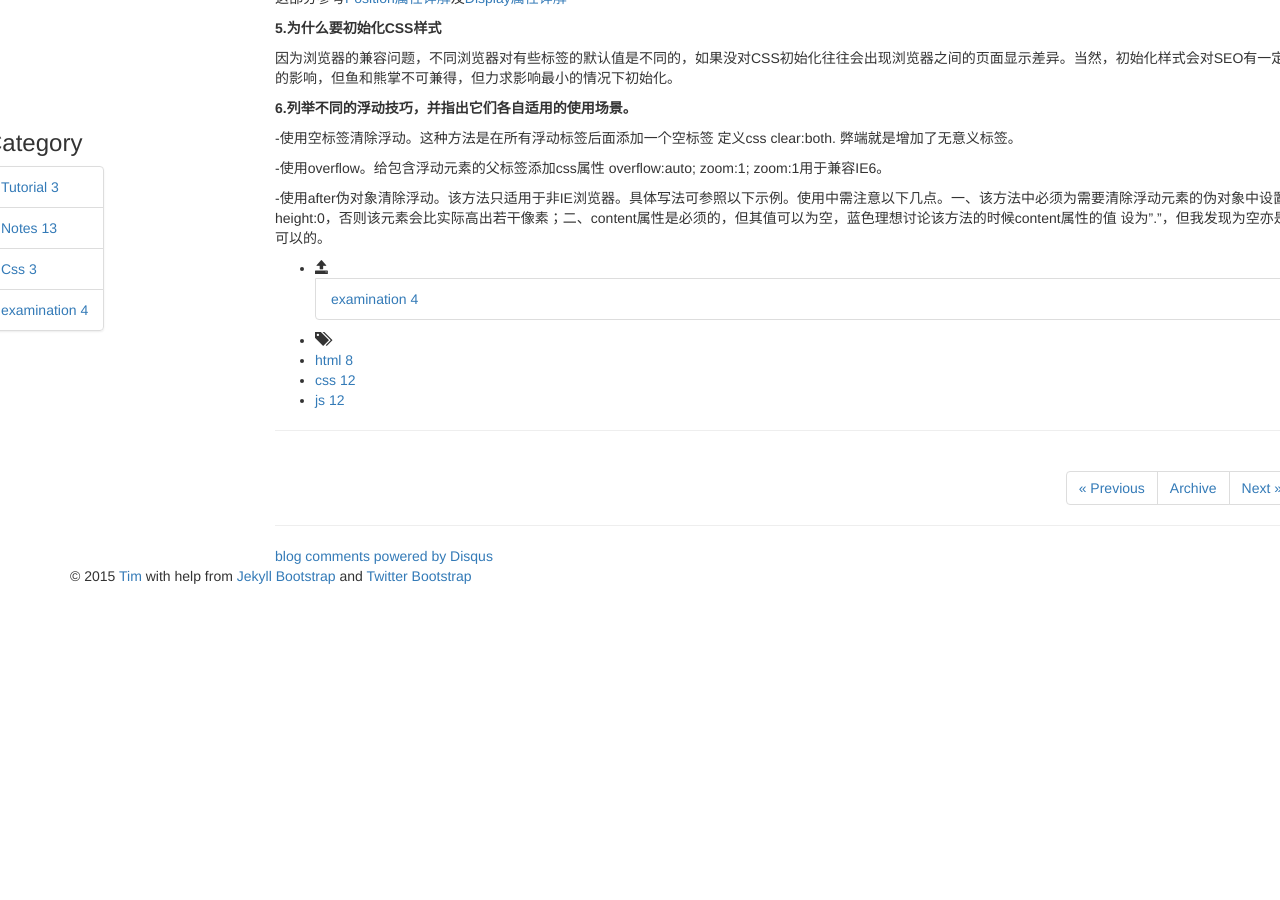
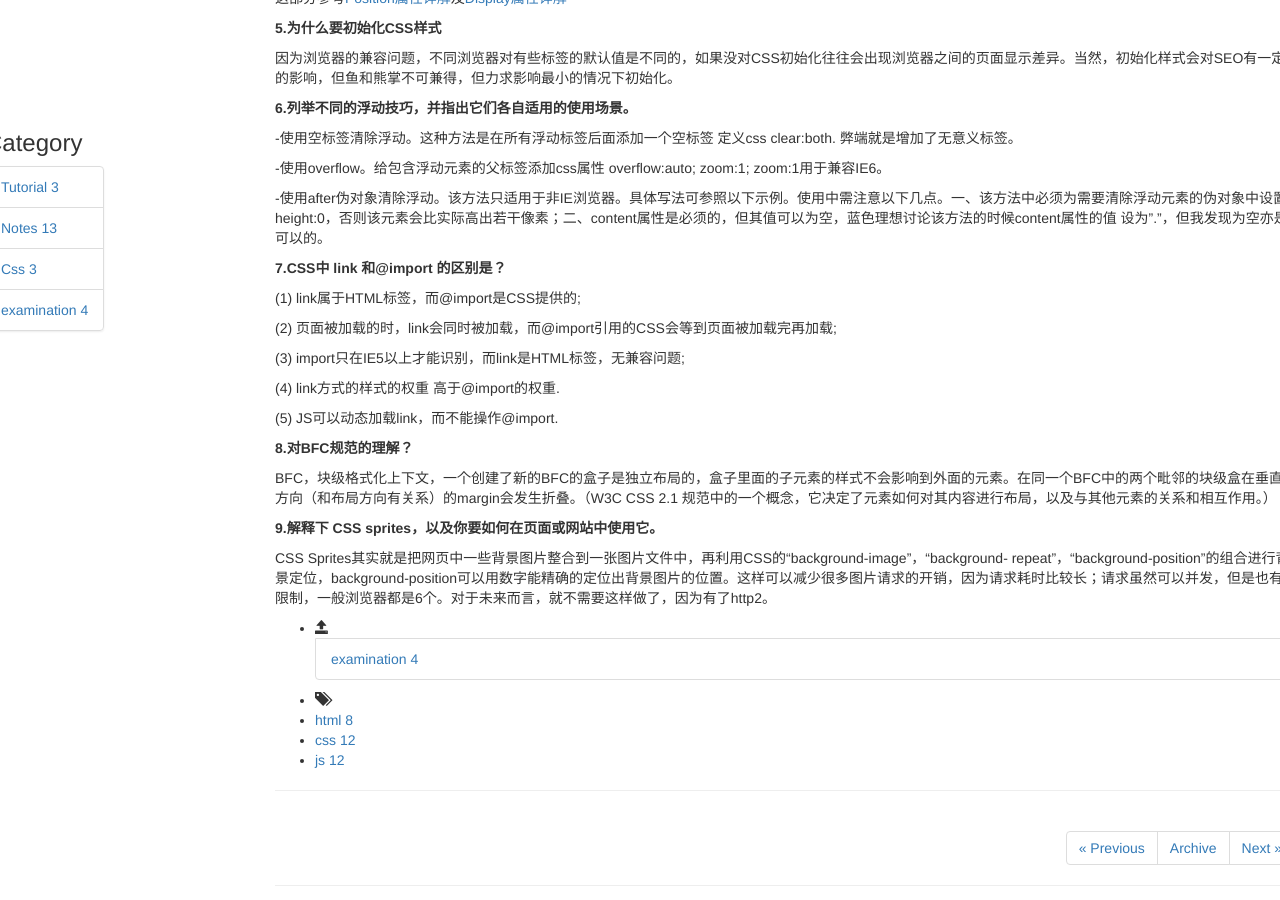
Before and after one commit to Tim-Ju/tim-ju.github.io, a Jekyll site: the page built from _posts/2015-04-07-3.md, in a window 1280 px wide and 900 px high, scrolled down 828 px. Built offline with Jekyll 4.4.1, drawn with Linux system fonts in a browser that asks for light colours; nearby versions of some CDN libraries; library files that are not in the unit come from our copies; comment, search, counter and statistics services are not loaded; before the commit the page ends 1424 px from its top, so only the background shows below that.

Commit message:
2015-04-07-3.md update

```diff
--- a/_posts/2015-04-07-3.md
+++ b/_posts/2015-04-07-3.md
@@ -48,3 +48,23 @@ CSS3新增伪类举例：`p:first-of-type` 选择属于其父元素的首个 `<p
 -使用overflow。给包含浮动元素的父标签添加css属性 overflow:auto; zoom:1; zoom:1用于兼容IE6。
 
 -使用after伪对象清除浮动。该方法只适用于非IE浏览器。具体写法可参照以下示例。使用中需注意以下几点。一、该方法中必须为需要清除浮动元素的伪对象中设置 height:0，否则该元素会比实际高出若干像素；二、content属性是必须的，但其值可以为空，蓝色理想讨论该方法的时候content属性的值 设为”.”，但我发现为空亦是可以的。
+
+**7.CSS中 link 和@import 的区别是？**
+
+(1) link属于HTML标签，而@import是CSS提供的;
+
+(2) 页面被加载的时，link会同时被加载，而@import引用的CSS会等到页面被加载完再加载;
+
+(3) import只在IE5以上才能识别，而link是HTML标签，无兼容问题;
+
+(4) link方式的样式的权重 高于@import的权重.
+
+(5) JS可以动态加载link，而不能操作@import.
+
+**8.对BFC规范的理解？**
+
+ BFC，块级格式化上下文，一个创建了新的BFC的盒子是独立布局的，盒子里面的子元素的样式不会影响到外面的元素。在同一个BFC中的两个毗邻的块级盒在垂直方向（和布局方向有关系）的margin会发生折叠。（W3C CSS 2.1 规范中的一个概念，它决定了元素如何对其内容进行布局，以及与其他元素的关系和相互作用。）
+
+ **9.解释下 CSS sprites，以及你要如何在页面或网站中使用它。**
+
+ CSS Sprites其实就是把网页中一些背景图片整合到一张图片文件中，再利用CSS的“background-image”，“background- repeat”，“background-position”的组合进行背景定位，background-position可以用数字能精确的定位出背景图片的位置。这样可以减少很多图片请求的开销，因为请求耗时比较长；请求虽然可以并发，但是也有限制，一般浏览器都是6个。对于未来而言，就不需要这样做了，因为有了http2。
```
